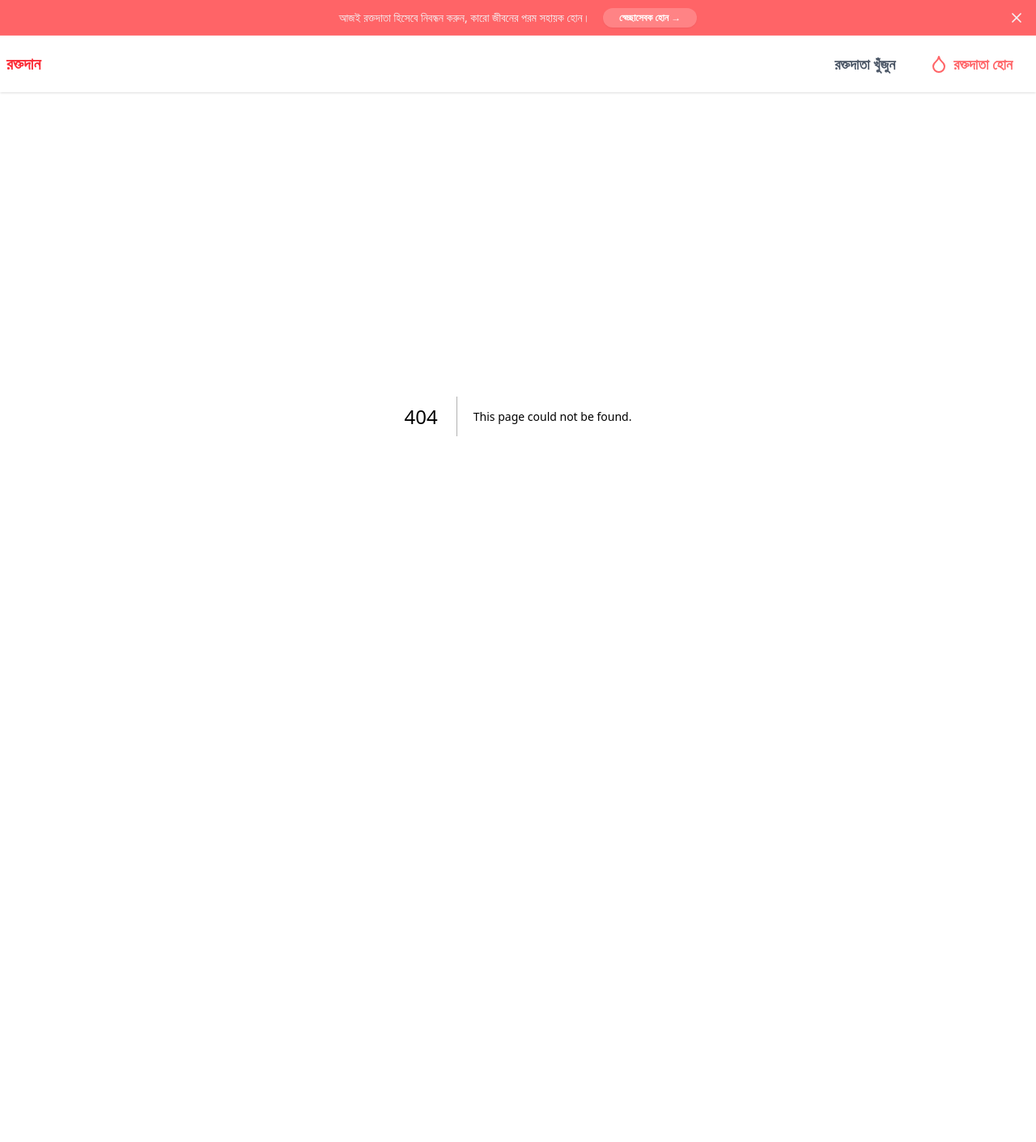
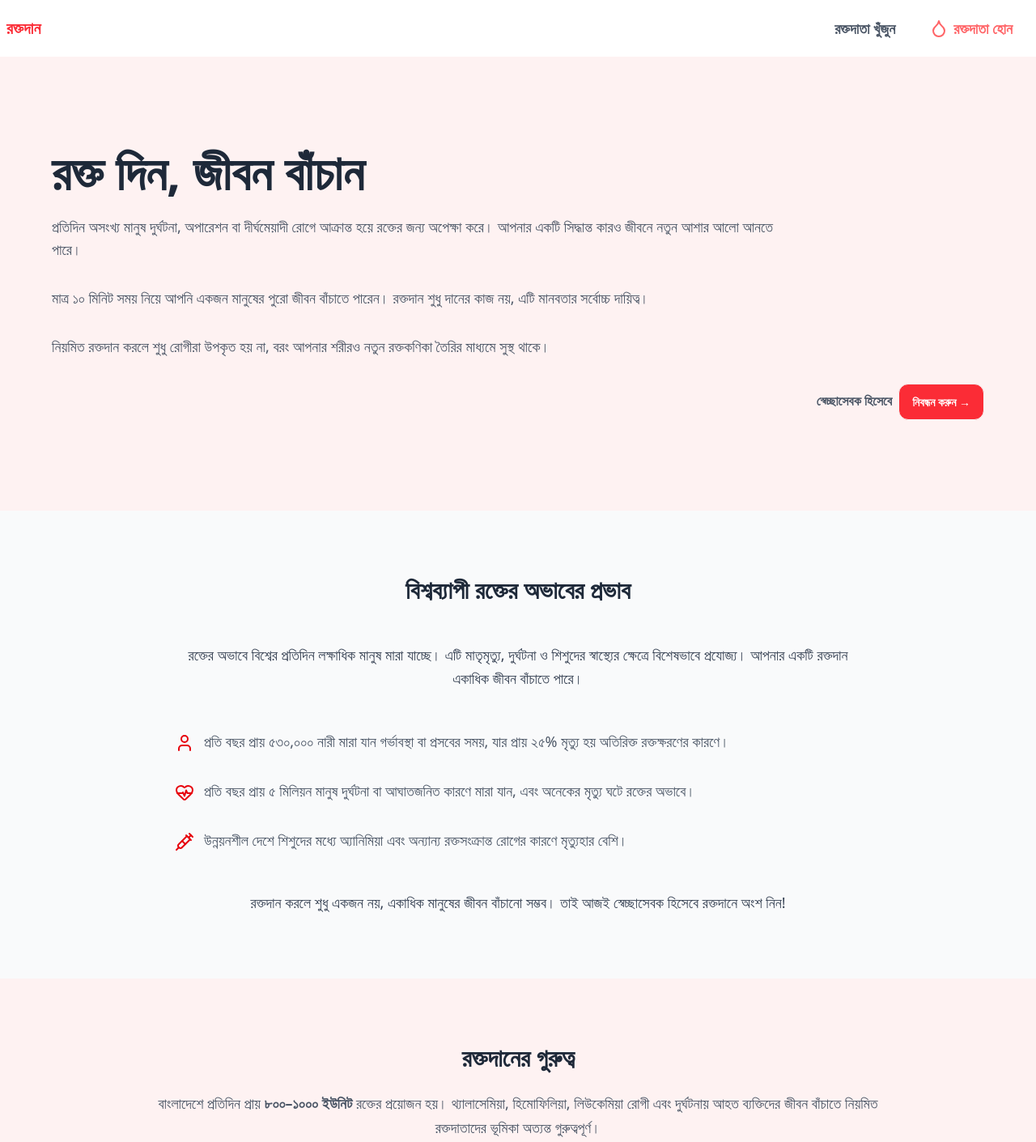
Before and after one commit to abdul-jabbar-dev/roktodaan, a Next.js app: page /register in a window 1280 px wide. Before the commit this address had no page. Shown: the top 1411 px of the page at 81% size. Before the commit the page ends 914 px from the top, so only its background shows below. Built offline with nearby package versions, Linux system fonts and the light colour scheme.

Commit message:
register page

```diff
--- a/next.config.ts
+++ b/next.config.ts
@@ -1,9 +1,7 @@
 import type { NextConfig } from "next";
 
 const nextConfig: NextConfig = {
-  output: 'export',
-  basePath: '/roktodaan',       // repo name
-  assetPrefix: '/roktodaan',
+
  images: {
     remotePatterns: [new URL('https://randomuser.me/api/**')],
   },
--- a/package.json
+++ b/package.json
@@ -4,11 +4,12 @@
   "private": true,
   "scripts": {
     "dev": "next dev",
-  "build": "next build",
-  "start": "next start"
+    "build": "next build",
+    "start": "next start"
   },
   "dependencies": {
     "daisyui": "^5.0.50",
+    "framer-motion": "^12.23.12",
     "lucide-react": "^0.541.0",
     "next": "15.5.0",
     "react": "19.1.0",
--- a/src/app/page.tsx
+++ b/src/app/page.tsx
@@ -19,6 +19,7 @@ export default function Home() {
           <q>যে ব্যক্তি কোনো প্রাণীকে হত্যা করে, সে যেন সমস্ত মানবজাতিকে হত্যা করেছে; আর যে ব্যক্তি একটি প্রাণীকে বাঁচায়, সে যেন সমস্ত মানবজাতিকে বাঁচিয়েছে।</q><span> সূরা আল-মায়িদা (৫:৩২)</span>
         </div>
       </div>
+
       <AboutBlood />
       <CompatibilitySection />
       <DonerToReciver />
--- /dev/null
+++ b/src/app/register/page.tsx
@@ -0,0 +1,120 @@
+"use client"
+
+import { Syringe, User, HeartPulse } from "lucide-react"
+
+
+export default function RegisterPage() {
+    return (
+        <div className="bg-white text-gray-800">
+
+            {/* ✅ Hero Section */}
+            <section className="py-28  bg-red-50">
+
+                <div className="max-w-6xl mx-auto">
+                    <div className="w-4/5">
+                        <h1 className="text-6xl font-bold text-gray-800 mb-6">রক্ত দিন, জীবন বাঁচান</h1>
+                        <p className=" text-lg mb-8 text-gray-600">
+                            প্রতিদিন অসংখ্য মানুষ দুর্ঘটনা, অপারেশন বা দীর্ঘমেয়াদী রোগে আক্রান্ত হয়ে রক্তের জন্য অপেক্ষা করে।
+                            আপনার একটি সিদ্ধান্ত কারও জীবনে নতুন আশার আলো আনতে পারে।
+                        </p>
+                        <p className=" text-lg mb-8 text-gray-600">
+                            মাত্র ১০ মিনিট সময় নিয়ে আপনি একজন মানুষের পুরো জীবন বাঁচাতে পারেন।
+                            রক্তদান শুধু দানের কাজ নয়, এটি মানবতার সর্বোচ্চ দায়িত্ব।
+                        </p>
+                        <p className=" text-lg mb-8 text-gray-600">
+                            নিয়মিত রক্তদান করলে শুধু রোগীরা উপকৃত হয় না,
+                            বরং আপনার শরীরও নতুন রক্তকণিকা তৈরির মাধ্যমে সুস্থ থাকে।
+                        </p>
+                    </div>
+                    <div className="font-bold text-end">
+                        <span className="text-gray-600">স্বেচ্ছাসেবক হিসেবে</span> &nbsp;
+                        <button className="bg-red-500 btn rounded-xl  text-white hover:bg-red-400">
+                            নিবন্ধন করুন →
+                        </button>
+                    </div>
+                </div>
+
+            </section>
+
+            {/* ✅ Why Blood Donation */}
+  <section className="py-20 bg-gray-50">
+      <div className="max-w-4xl mx-auto px-6 text-gray-700 space-y-12">
+
+        {/* Section Title */}
+        <h2 className="text-3xl font-bold text-gray-800 text-center">
+          বিশ্বব্যাপী রক্তের অভাবের প্রভাব
+        </h2>
+
+        {/* Intro Paragraph */}
+        <p className="text-lg leading-relaxed text-center">
+          রক্তের অভাবে বিশ্বের প্রতিদিন লক্ষাধিক মানুষ মারা যাচ্ছে। এটি মাতৃমৃত্যু, দুর্ঘটনা ও শিশুদের স্বাস্থ্যের ক্ষেত্রে বিশেষভাবে প্রযোজ্য।
+          আপনার একটি রক্তদান একাধিক জীবন বাঁচাতে পারে।
+        </p>
+
+        {/* Stats List */}
+        <div className="space-y-8 text-gray-600 text-lg leading-relaxed">
+          <p className="flex items-start gap-3">
+            <User className="w-6 h-6 text-red-600 flex-shrink-0 mt-1" />
+            প্রতি বছর প্রায় ৫৩০,০০০ নারী মারা যান গর্ভাবস্থা বা প্রসবের সময়, যার প্রায় ২৫% মৃত্যু হয় অতিরিক্ত রক্তক্ষরণের কারণে।
+          </p>
+          <p className="flex items-start gap-3">
+            <HeartPulse className="w-6 h-6 text-red-600 flex-shrink-0 mt-1" />
+            প্রতি বছর প্রায় ৫ মিলিয়ন মানুষ দুর্ঘটনা বা আঘাতজনিত কারণে মারা যান, এবং অনেকের মৃত্যু ঘটে রক্তের অভাবে।
+          </p>
+          <p className="flex items-start gap-3">
+            <Syringe className="w-6 h-6 text-red-600 flex-shrink-0 mt-1" />
+            উন্নয়নশীল দেশে শিশুদের মধ্যে অ্যানিমিয়া এবং অন্যান্য রক্তসংক্রান্ত রোগের কারণে মৃত্যুহার বেশি।
+          </p>
+        </div>
+
+        {/* Conclusion */}
+        <p className="text-lg text-center mt-6">
+          রক্তদান করলে শুধু একজন নয়, একাধিক মানুষের জীবন বাঁচানো সম্ভব।
+          তাই আজই স্বেচ্ছাসেবক হিসেবে রক্তদানে অংশ নিন!
+        </p>
+      </div>
+    </section>
+            {/* ✅ Extended Info Section */}
+            <section className="py-20 bg-red-50">
+                <div className="max-w-4xl mx-auto text-center">
+                    <h2 className="text-3xl font-bold text-gray-800 mb-6">রক্তদানের গুরুত্ব</h2>
+                    <p className="text-lg text-gray-600 leading-relaxed mb-10">
+                        বাংলাদেশে প্রতিদিন প্রায় <span className="font-semibold">৮০০–১০০০ ইউনিট</span> রক্তের প্রয়োজন হয়।
+                        থ্যালাসেমিয়া, হিমোফিলিয়া, লিউকেমিয়া রোগী এবং দুর্ঘটনায় আহত ব্যক্তিদের জীবন বাঁচাতে
+                        নিয়মিত রক্তদাতাদের ভূমিকা অত্যন্ত গুরুত্বপূর্ণ।
+                        <br /><br />
+                        অনেক সময় রোগীরা পর্যাপ্ত রক্ত না পেয়ে জীবন ঝুঁকিতে পড়ে।
+                        আপনার একবারের রক্তদান সেই সংকট দূর করতে পারে।
+                    </p>
+                </div>
+            </section>
+
+            {/* ✅ Steps Section */}
+            <section className="py-16 container mx-auto px-6">
+                <h2 className="text-3xl font-bold text-center text-gray-800 mb-12">কিভাবে রক্তদান করবেন?</h2>
+                <div className="space-y-8 max-w-2xl mx-auto">
+                    <div className="flex items-start gap-4 item-center">
+                        <div className="bg-gray-600 text-white rounded-full w-10 h-10 flex items-center justify-center  font-bold">1</div>
+                        <p className="text-gray-600">স্বেচ্ছাসেবক হিসেবে নিবন্ধন করুন এবং আপনার তথ্য প্রদান করুন।</p>
+                    </div>
+                    <div className="flex items-start gap-4 item-center">
+                        <div className="bg-gray-600 text-white rounded-full w-10 h-10 flex items-center justify-center  font-bold">2</div>
+                        <p className="text-gray-600">প্রাথমিক স্বাস্থ্য পরীক্ষা ও রক্তচাপ পরিমাপ করা হবে।</p>
+                    </div>
+                    <div className="flex items-start gap-4 item-center">
+                        <div className="bg-gray-600 text-white rounded-full w-10 h-10 flex items-center justify-center  font-bold">3</div>
+                        <p className="text-gray-600">রক্তদান সম্পন্ন করুন এবং একটি জীবন বাঁচান।</p>
+                    </div>
+                </div>
+            </section>
+
+            {/* ✅ Bottom CTA */}
+            <section className="py-16 text-center  ">
+                <h2 className="text-2xl font-bold mb-6">আপনার একটি পদক্ষেপ হতে পারে অন্যের জীবনের শেষ ভরসা</h2>
+                <button className="  text-gray-600 font-semibold  ">
+                    এখনই রক্তদাতা হোন →
+                </button>
+            </section>
+        </div>
+    )
+}
--- a/src/components/home/TopNotify.tsx
+++ b/src/components/home/TopNotify.tsx
@@ -1,40 +1,51 @@
 'use client'
 import { X } from 'lucide-react'
-import React, { useState } from 'react'
+import { usePathname } from 'next/navigation'
+import React, { useEffect, useState } from 'react'
+
 export default function TopNotify() {
-  const [visible, setVisible] = useState(true)
+  const path = usePathname()
+
+  // initial state directly path অনুযায়ী set করা হলো
+  const [visible, setVisible] = useState(path === '/')
+
+  useEffect(() => {
+    setVisible(path === '/')
+  }, [path])
+
+  if (!visible) return null
+
   return (
-    (visible && <div className="relative isolate flex items-center gap-x-6 overflow-hidden bg-red-400  px-6 py-2.5 after:pointer-events-none after:absolute after:inset-x-0 after:bottom-0 after:h-px after:bg-white/10 sm:px-3.5 sm:before:flex-1">
+    <div className="relative isolate flex items-center gap-x-6 overflow-hidden bg-red-400 px-6 py-2.5 after:pointer-events-none after:absolute after:inset-x-0 after:bottom-0 after:h-px after:bg-white/10 sm:px-3.5 sm:before:flex-1">
       <div
         aria-hidden="true"
         className="absolute top-1/2 left-[max(-7rem,calc(50%-52rem))] -z-10 -translate-y-1/2 transform-gpu blur-2xl"
-      >
-
-      </div>
+      />
       <div
         aria-hidden="true"
         className="absolute top-1/2 left-[max(45rem,calc(50%+8rem))] -z-10 -translate-y-1/2 transform-gpu blur-2xl"
-      >
-
-      </div>
+      />
       <div className="flex flex-wrap items-center gap-x-4 gap-y-2">
         <p className="md:text-sm/6 text-xs  text-gray-100">
-
           আজই রক্তদাতা হিসেবে নিবন্ধন করুন, কারো জীবনের পরম সহায়ক হোন।
         </p>
         <a
-          href="#"
-          className="flex-none rounded-full bg-white/20 px-5 py-1  text-xs font-semibold text-white shadow-xs inset-ring-white/20 hover:bg-white/15 focus-visible:outline-2 focus-visible:outline-offset-2 focus-visible:outline-white"
+          href="/register"
+          className="flex-none rounded-full bg-white/20 px-5 py-1 text-xs font-semibold text-white shadow-xs inset-ring-white/20 hover:bg-white/15 focus-visible:outline-2 focus-visible:outline-offset-2 focus-visible:outline-white"
         >
           স্বেচ্ছাসেবক হোন <span aria-hidden="true">&rarr;</span>
         </a>
       </div>
       <div className="flex flex-1 justify-end">
-        <button onClick={() => setVisible(false)} type="button" className="cursor-pointer -m-3 p-3 focus-visible:-outline-offset-4">
+        <button
+          onClick={() => setVisible(false)}
+          type="button"
+          className="cursor-pointer -m-3 p-3 focus-visible:-outline-offset-4"
+        >
           <span className="sr-only">Dismiss</span>
           <X aria-hidden="true" className="size-5 text-gray-100" />
         </button>
       </div>
-    </div>)
+    </div>
   )
 }
```
Also changed, not shown: src/components/home/HeroBG.tsx (line endings or trailing spaces), 1 other file (tests, documents, lock files or other folders).
